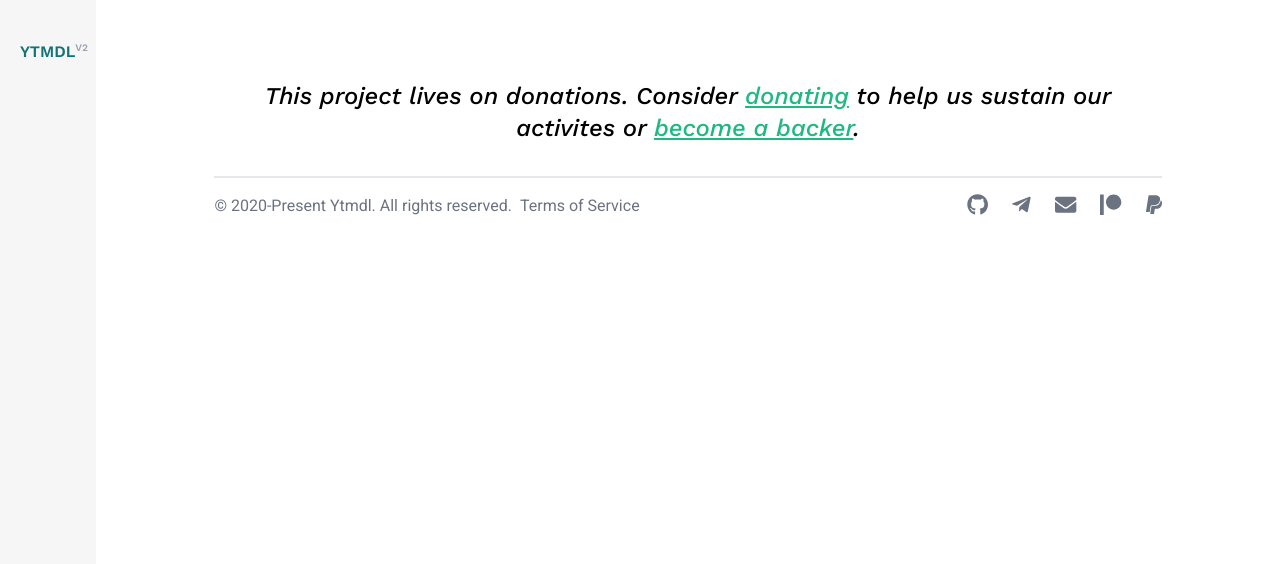
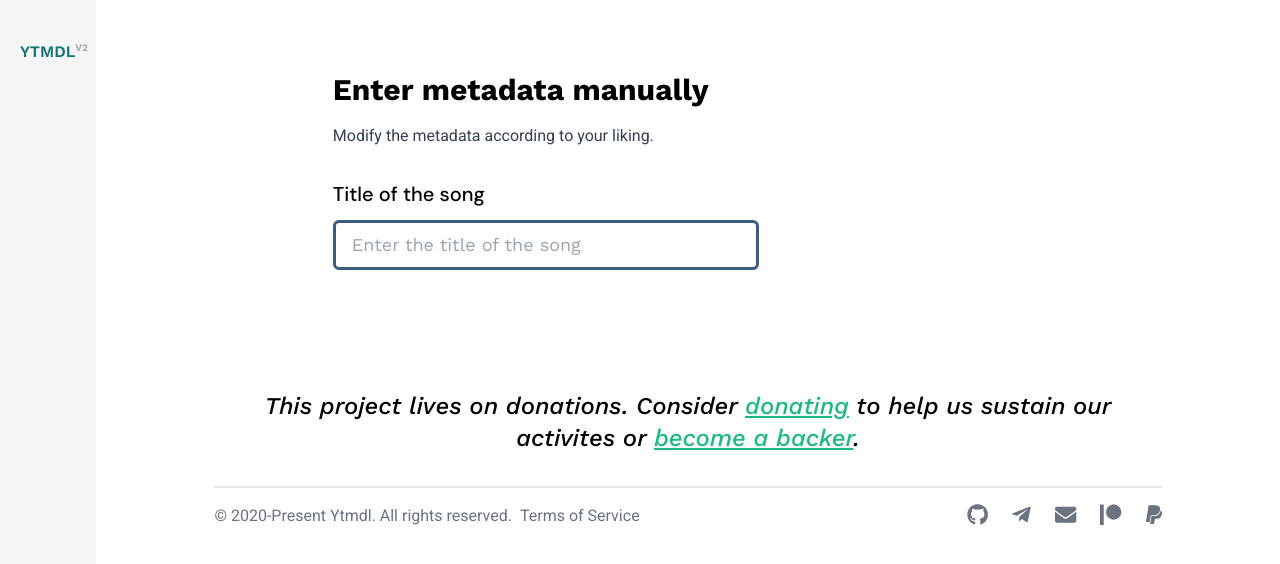
Before and after one commit to deepjyoti30/ytmdl-web-v2, a Vue app: page /manual in a window 1280 px wide. Shown: the top 564 px of the page. Built offline with nearby package versions, Linux system fonts and the light colour scheme; some icons are missing; what vue-resource would draw is missing.

Commit message:
Design the input container for the manual metadata

```diff
--- /dev/null
+++ b/src/components/ManualMetaEach.vue
@@ -0,0 +1,34 @@
+<template>
+  <div class="manual--each__container py-4">
+    <h3 class="text-xl font-medium">Title of the song</h3>
+    <input
+      class="border mt-3 px-4 py-2 rounded-md text-lg w-3/5"
+      placeholder="Enter the title of the song"
+    />
+  </div>
+</template>
+
+<script>
+export default {
+  name: "ManualEach"
+};
+</script>
+
+<style lang="scss" scoped>
+.manual--each__container {
+  h3 {
+    @extend .dm-sans;
+  }
+
+  input {
+    border: 3px solid $mediumblue;
+    outline: none;
+    transition: 0.2s ease;
+
+    &:focus {
+      transition: 0.2s ease;
+      border-color: $darkblue;
+    }
+  }
+}
+</style>
--- a/src/router/index.js
+++ b/src/router/index.js
@@ -38,10 +38,7 @@ const routes = [
   {
     path: "/manual",
     name: "Manual",
-    component: () => import("@/views/ManualMetadata.vue"),
-    props: route => ({
-      videoId: route.params.videoId
-    })
+    component: () => import("@/views/ManualMetadata.vue")
   },
   {
     path: "/format",
--- a/src/views/ManualMetadata.vue
+++ b/src/views/ManualMetadata.vue
@@ -1,14 +1,29 @@
 <template>
-  <div class="manual--meta__container"></div>
+  <div class="manual--meta__container my-12">
+    <div class="manual--meta w-3/5 mr-auto ml-auto py-6">
+      <h2 class="text-3xl font-bold dark:text-white">
+        Enter metadata manually
+      </h2>
+      <p class="my-4 text-gray-700 dark:text-gray-400">
+        Modify the metadata according to your liking.
+      </p>
+      <ManualEach />
+    </div>
+  </div>
 </template>
 
 <script>
+import ManualEach from "@/components/ManualMetaEach";
+
 export default {
   name: "ManualMeta",
   props: {
     videoId: {
       type: String
     }
+  },
+  components: {
+    ManualEach
   }
 };
 </script>
--- a/src/views/Metadata.vue
+++ b/src/views/Metadata.vue
@@ -60,9 +60,6 @@ export default {
     getAutoSearchMeta() {
       return this.autoSearchMeta;
     },
-    getAskFormatEach() {
-      return this.askFormatEach;
-    },
     getQuery() {
       return this.songEntered;
     }
```
